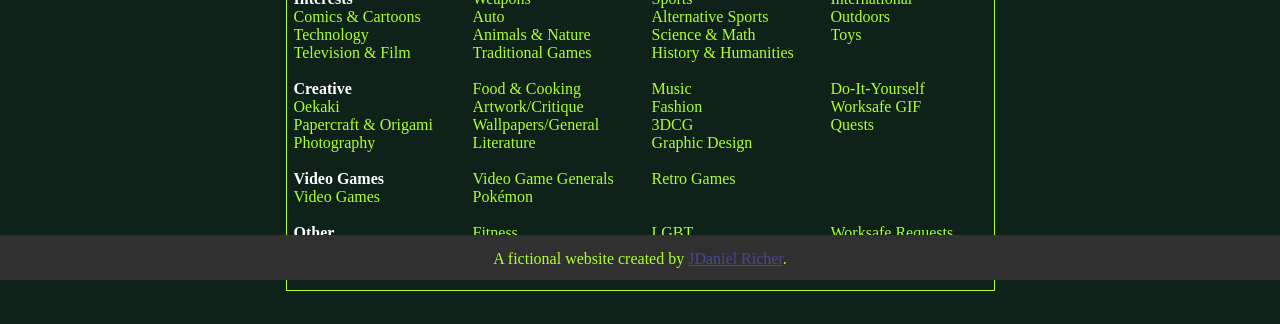
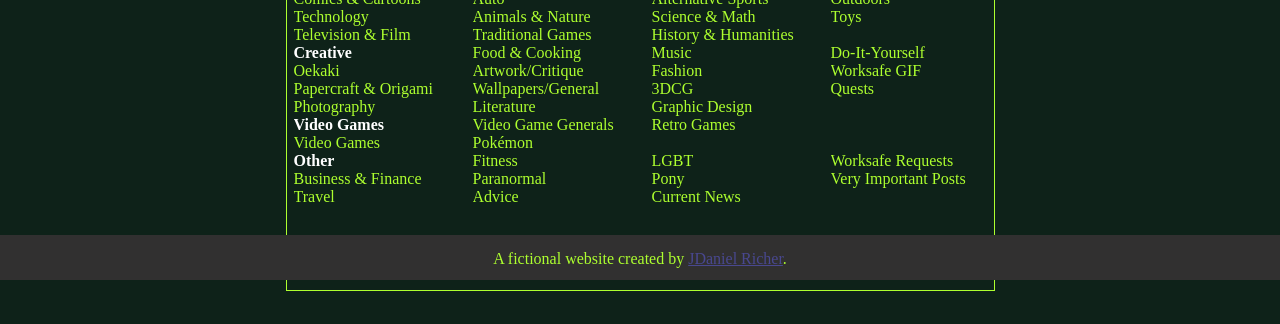
Before and after one commit to jdanielricher/stegasaurus, a plain HTML site: page index.html in a window 1280 px wide. Shown: the part 520-844 px from the top of the page. Drawn offline with Linux system fonts and the light colour scheme.

Commit message:
Bye Bye <br>

```diff
--- a/index.html
+++ b/index.html
@@ -35,8 +35,7 @@
     </main>
     <section class="container_1_header"><h2>What is Stegasaurus?</h2></section>
     <section class="boards_list">
-      <br />
-      <ul>
+      <ul class="row_1">
         <li class="interests">Interests</li>
         <li><a href="#"></a>Comics & Cartoons</li>
         <li><a href="#"></a>Technology</li>
@@ -53,8 +52,7 @@
         <li><a href="#"></a>Outdoors</li>
         <li><a href="#"></a>Toys</li>
       </ul>
-      <br />
-      <ul>
+      <ul class="row_2">
         <li class="creative">Creative</li>
         <li><a href="#"></a>Oekaki</li>
         <li><a href="#"></a>Papercraft & Origami</li>
@@ -71,16 +69,14 @@
         <li><a href="#"></a>Worksafe GIF</li>
         <li><a href="#"></a>Quests</li>
       </ul>
-      <br />
-      <ul>
+      <ul class="row_3">
         <li class="video_games">Video Games</li>
         <li><a href="#"></a>Video Games</li>
         <li><a href="#"></a>Video Game Generals</li>
         <li><a href="#"></a>Pokémon</li>
         <li><a href="#"></a>Retro Games</li>
       </ul>
-      <br />
-      <ul>
+      <ul class="row_4">
         <li class="other">Other</li>
         <li><a href="#"></a>Business & Finance</li>
         <li><a href="#"></a>Travel</li>
```
